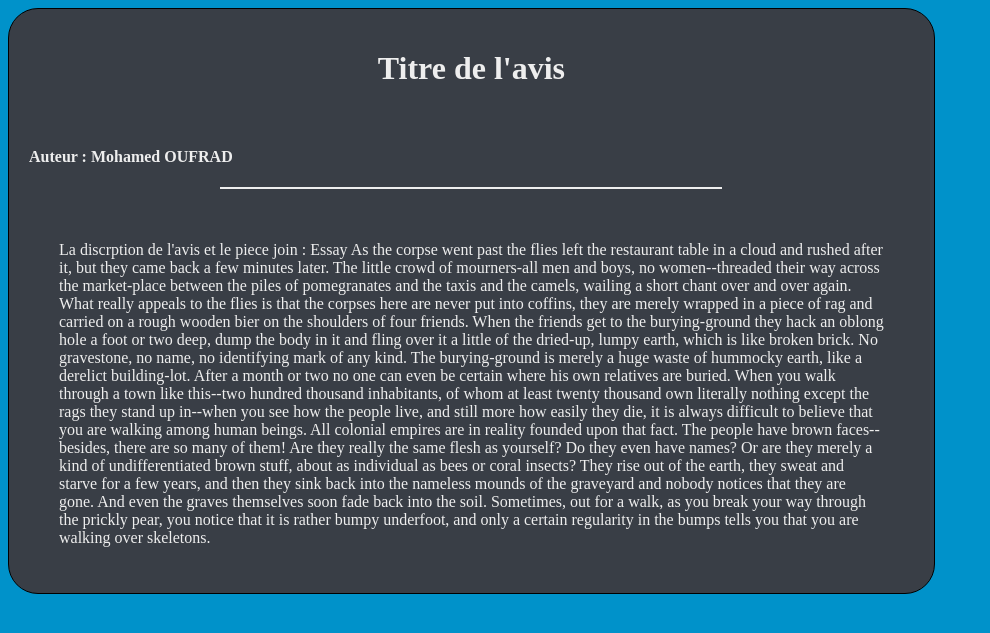
After one commit to medramii/Departement-math-info, a PHP site: page /Pages/Avis/avis-info.php in a window 1280 px wide. The commit adds this page. Shown: the top 633 px of the page, without its empty margins (0-990 px from the left). Run offline with PHP 8.4, Linux system fonts and the light colour scheme.

Commit message:
About and avis pages is done

```diff
--- a/Web/Pages/About/about.css
+++ b/Web/Pages/About/about.css
@@ -9,6 +9,7 @@ body{
   padding: 10px;
   margin-top: 10px;
   background-color: #393e46;
+  cursor: pointer;
 }
 
 .no-gutters{
--- a/Web/Pages/About/about.php
+++ b/Web/Pages/About/about.php
@@ -56,7 +56,7 @@
 
           <div class="carousel-item">
             <div class="card mb-3 container map-container">
-                  <iframe class="map" src="https://www.google.com/maps/embed?pb=!1m18!1m12!1m3!1d3437.8844191227845!2d-8.871443685544811!3d30.496021304054707!2m3!1f0!2f0!3f0!3m2!1i1024!2i768!4f13.1!3m3!1m2!1s0xdb17364c0b9166b%3A0xf4d0e2d7847e8c26!2sFacult%C3%A9%20Polydisciplinaire%20de%20Taroudant!5e0!3m2!1sen!2sma!4v1591719203651!5m2!1sen!2sma" width="975" height="350" frameborder="0" style="border:0;" allowfullscreen="" aria-hidden="false" tabindex="0"></iframe>
+                  <iframe class="map" src="https://www.google.com/maps/embed?pb=!1m18!1m12!1m3!1d3437.8844191227845!2d-8.871443685544811!3d30.496021304054707!2m3!1f0!2f0!3f0!3m2!1i1024!2i768!4f13.1!3m3!1m2!1s0xdb17364c0b9166b%3A0xf4d0e2d7847e8c26!2sFacult%C3%A9%20Polydisciplinaire%20de%20Taroudant!5e0!3m2!1sen!2sma!4v1591719203651!5m2!1sen!2sma" width="975vh" height="350vh" frameborder="0" style="border:0;" allowfullscreen="" aria-hidden="false" tabindex="0"></iframe>
             </div>
           </div>
         </div>
--- /dev/null
+++ b/Web/Pages/Avis/avis-info.css
@@ -0,0 +1,30 @@
+body{
+  background-color: #0092ca;
+  color: #eeeeee;
+}
+
+.container{
+  background-color: #393e46;
+  border: 1px solid black;
+  width:70%;
+  padding: 20px;
+  border-radius: 30px;
+  transition: all 1s;
+}
+
+.container:hover{
+  transform: scale(1.01);
+}
+
+.discrption{
+  padding: 10px 30px 10px 30px;
+}
+
+a{
+  text-decoration: none;
+  color: #eeeeee;
+}
+
+hr{
+  border: 1px solid #eeeeee;
+}
--- /dev/null
+++ b/Web/Pages/Avis/avis-info.php
@@ -0,0 +1,51 @@
+<!DOCTYPE html>
+<html lang="en" dir="ltr">
+  <head>
+    <meta charset="utf-8">
+    <title>avis-info</title>
+    <link rel="stylesheet" href="avis-info.css">
+  </head>
+  <body>
+    <div class="container">
+        <h1 style="text-align:center;">Titre de l'avis</h1> <br>
+        <h4>Auteur : <a href="#">Mohamed OUFRAD</a></h4>
+        <hr width="500px"> <br>
+          <div class="discrption">
+            <p> La discrption de l'avis et le piece join :
+                Essay
+              As the corpse went past the flies left the restaurant table in a cloud
+              and rushed after it, but they came back a few minutes later.
+
+              The little crowd of mourners-all men and boys, no women--threaded
+              their way across the market-place between the piles of pomegranates
+              and the taxis and the camels, wailing a short chant over and over
+              again. What really appeals to the flies is that the corpses here
+              are never put into coffins, they are merely wrapped in a piece of
+              rag and carried on a rough wooden bier on the shoulders of four friends.
+              When the friends get to the burying-ground they hack an oblong hole a
+              foot or two deep, dump the body in it and fling over it a little of the
+              dried-up, lumpy earth, which is like broken brick. No gravestone, no
+              name, no identifying mark of any kind. The burying-ground is merely a
+              huge waste of hummocky earth, like a derelict building-lot. After a month
+              or two no one can even be certain where his own relatives are buried.
+
+              When you walk through a town like this--two hundred thousand inhabitants,
+              of whom at least twenty thousand own literally nothing except the rags
+              they stand up in--when you see how the people live, and still more how
+              easily they die, it is always difficult to believe that you are walking
+              among human beings. All colonial empires are in reality founded upon
+              that fact. The people have brown faces--besides, there are so many of
+              them! Are they really the same flesh as yourself? Do they even have
+              names? Or are they merely a kind of undifferentiated brown stuff, about
+              as individual as bees or coral insects? They rise out of the earth, they
+              sweat and starve for a few years, and then they sink back into the
+              nameless mounds of the graveyard and nobody notices that they are gone.
+              And even the graves themselves soon fade back into the soil. Sometimes,
+              out for a walk, as you break your way through the prickly pear, you
+              notice that it is rather bumpy underfoot, and only a certain regularity
+              in the bumps tells you that you are walking over skeletons.
+            </p>
+        </div>
+    </div>
+  </body>
+</html>
```
Also changed, not shown: Web/Pages/Avis/avis.css (+40 -0 lines), Web/Pages/Avis/avis.php (+53 -0 lines).
